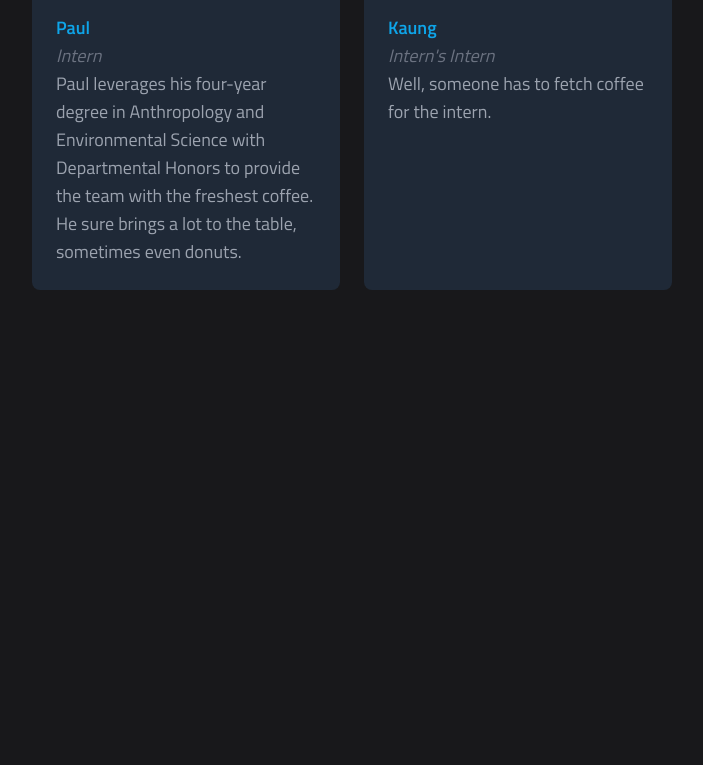
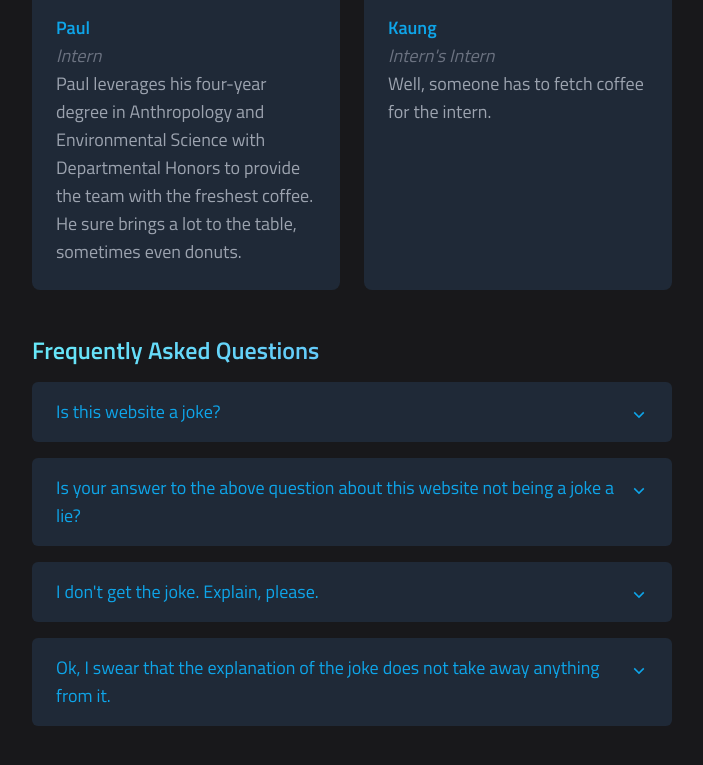
Before and after one commit to kndshein/ASSPG, a React (Create React App) app: page /about in a window 1280 px wide. Shown: the part 2258-3023 px from the top of the page, without its empty margins (288-991 px from the left). Before the commit the page ends 2651 px from the top, so only its background shows below. Built offline with nearby package versions, Linux system fonts and the light colour scheme.

Commit message:
First draft of FAQ

```diff
--- /dev/null
+++ b/src/components/Answer.jsx
@@ -0,0 +1,3 @@
+export default function Answer({ answer, open }) {
+  return <>{open && <p className="mt-2 text-gray-400">{answer}</p>}</>;
+}
--- /dev/null
+++ b/src/components/FAQ.jsx
@@ -0,0 +1,17 @@
+import { useState } from 'react';
+import Question from './Question';
+import Answer from './Answer';
+
+export default function FAQ({ question, answer }) {
+  const [open, setOpen] = useState(false);
+
+  function handleOpen() {
+    setOpen(!open);
+  }
+  return (
+    <li className="mb-4 px-6 py-4 rounded-md bg-gray-800">
+      <Question question={question} open={open} handleOpen={handleOpen} />
+      <Answer answer={answer} open={open} />
+    </li>
+  );
+}
--- a/src/components/PassGenerator.jsx
+++ b/src/components/PassGenerator.jsx
@@ -148,7 +148,7 @@ export default function PassGenerator() {
             onClick={() => navigator.clipboard.writeText(generatedPassword)}
             className="absolute right-4 p-2 rounded-lg bg-gray-900 hover:bg-gray-700 active:bg-gray-900"
           >
-            <HiOutlineClipboardCopy className="h-100 w-100" />
+            <HiOutlineClipboardCopy />
           </button>
         </IconContext.Provider>
       </div>
--- /dev/null
+++ b/src/components/Question.jsx
@@ -0,0 +1,12 @@
+import { CgChevronDown, CgChevronUp } from 'react-icons/cg';
+
+export default function Question({ question, open, handleOpen }) {
+  return (
+    <button className="w-full text-sky-500" onClick={handleOpen}>
+      <div className="flex justify-between items-start">
+        <p className="text-left">{question}</p>
+        <div className="pt-2">{open ? <CgChevronUp /> : <CgChevronDown />}</div>
+      </div>
+    </button>
+  );
+}
--- a/src/content/aboutFAQs.js
+++ b/src/content/aboutFAQs.js
@@ -18,7 +18,7 @@ let FAQs = [
     question:
       'Ok, I swear that the explanation of the joke does not take away anything from it.',
     answer:
-      "Fine. For context, a dictionary attack is a method of bypassing security by systematically using every word in a dictionary as a password. It is important to note that 'aardvark' is one of the first words in the dictionary, making it a very weak password in dictionary attacks. Therefore, it is funny that the whole website revolves around a very poor password choice. (You can laugh now.) Except, here's the kicker -- the \"password generator\" defaults to \"optimizing for reverse dictionary attacks\". That's funny because you are to assume that since dictionary attacks go through dictionary words in order from a to z, a reverse dictionary attack would iterate dictionary words from z to a, which makes a word that starts with an 'a' a \"good password\" since 'aardvark' would be used last. (You should be wheezing at this point.) With the mystery solved, you may now go ahead and explore the absolutely genius parody site for yourself.",
+      "Fine. For context, a dictionary attack is a method of bypassing security by systematically using every word in a dictionary as a password. It is important to note that 'aardvark' is one of the first words in the dictionary, making it one of the first words being used in dictionary attacks. Therefore, it is funny that the whole website revolves around a very poor password choice. (You can laugh now.) Except, here's the kicker -- the \"password generator\" defaults to \"optimizing for reverse dictionary attacks\". That's funny because you are to assume that since dictionary attacks go through dictionary words in order from a to z, a reverse dictionary attack would iterate dictionary words from z to a, which makes a word that starts with an 'a' a \"good password\" since 'aardvark' would be used last. (You should be wheezing at this point.) With the mystery solved, you may now go ahead and explore the absolutely genius parody site for yourself.",
   },
 ];
 
--- a/src/pages/AboutPage.jsx
+++ b/src/pages/AboutPage.jsx
@@ -1,4 +1,6 @@
 import profiles from '../content/aboutProfiles';
+import FAQ from '../components/FAQ';
+import FAQs from '../content/aboutFAQs';
 
 export default function AboutPage() {
   return (
@@ -39,7 +41,7 @@ export default function AboutPage() {
       <h4 className="text-2xl font-semibold bg-clip-text text-transparent bg-gradient-to-r from-cyan-300 to-blue-400 mb-4">
         Our Background
       </h4>
-      <ul className="flex flex-wrap">
+      <ul className="flex flex-wrap mb-8">
         {profiles.map((content, idx) => {
           return (
             <li
@@ -62,6 +64,14 @@ export default function AboutPage() {
           );
         })}
       </ul>
+      <h4 className="text-2xl font-semibold bg-clip-text text-transparent bg-gradient-to-r from-cyan-300 to-blue-400 mb-4">
+        Frequently Asked Questions
+      </h4>
+      <ul>
+        {FAQs.map((content, idx) => {
+          return <FAQ question={content.question} answer={content.answer} />;
+        })}
+      </ul>
     </div>
   );
 }
```
